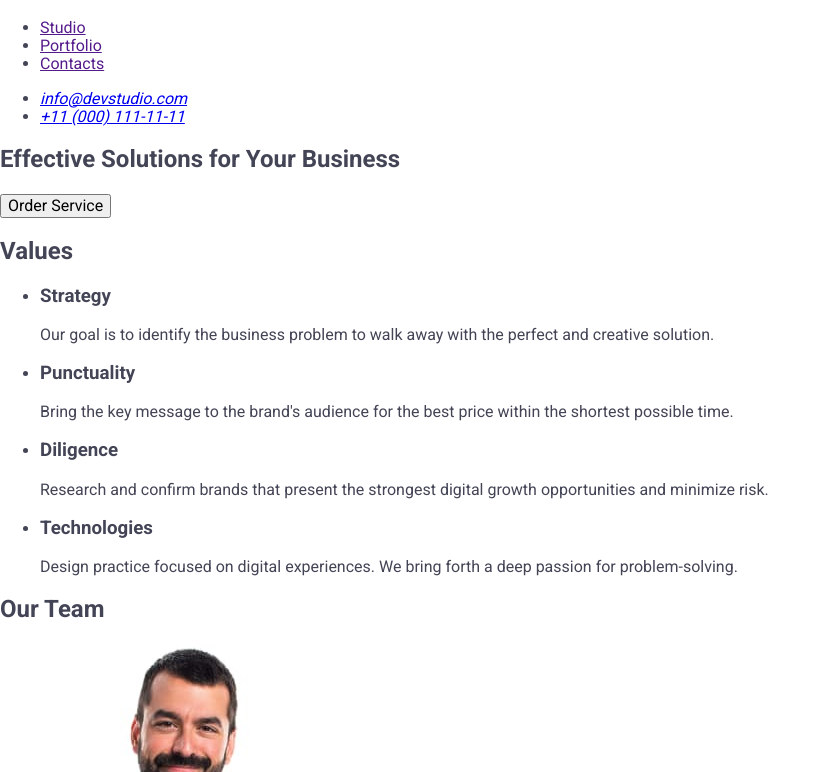
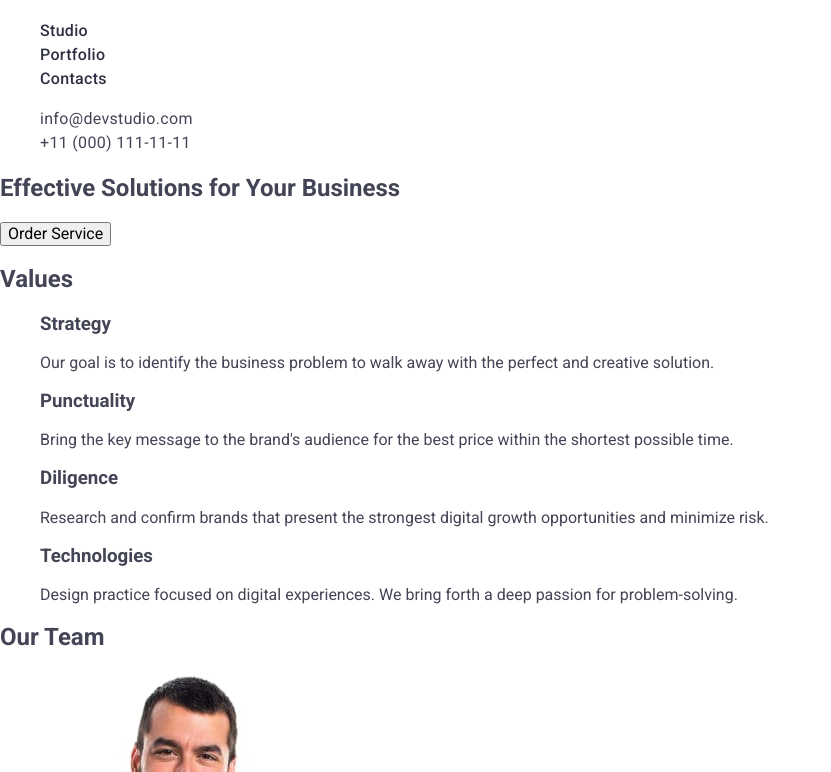
Before and after one commit to borsuk-toni/goit-markup-hw-02, a plain HTML site: page index.html in a window 1280 px wide. Shown: the part 28-800 px from the top of the page, without its empty margins (0-831 px from the left). Drawn offline with nearby package versions, Linux system fonts and the light colour scheme.

Commit message:
hw2-css-contd

```diff
--- a/css/styles.css
+++ b/css/styles.css
@@ -2,9 +2,12 @@ body {
     font-family: "Roboto", sans-serif;
     color: #434455;
 }
-.header {}
-
-.header-navigation {}
+ul {
+    list-style-type: none;
+}
+a {
+    text-decoration: none;
+}
 
 .header-logo {
     color:  #2E2F42;
@@ -19,17 +22,19 @@ body {
 .logo-web {
     color: #4D5AE5;
 }
-
-.header-menu {}
-
-.header-menu-item {}
-
-.header-menu-link {}
-
-.header-address {}
-
-.header-address-list {}
-
-.header-address-item {}
-
-.header-address-link {}
+.header-menu {
+    font-size: 16px;
+    font-weight: 500;
+    line-height: 1.5;
+    letter-spacing: 0.02em;
+}
+.header-menu-link {
+    color: #2E2F42;
+}
+.header-address-link {
+    color: #434455;
+    font-size: 16px;
+    font-style: normal;
+    line-height: 1.5;
+    letter-spacing: 0.02em;
+}
--- a/index.html
+++ b/index.html
@@ -12,24 +12,24 @@
     <link rel="stylesheet" href="./css/styles.css">
 </head>
 <body>
-    <header class="header">
-        <nav class="header-navigation">
+    <header>
+        <nav>
             <a href="./index.html" class="header-logo"> <span class="logo-web">Web</span>Studio</a>
             <ul class="header-menu">
-                <li class="header-menu-item">
+                <li>
                     <a class="header-menu-link" href="">Studio</a>
                 </li>
-                <li class="header-menu-item">
+                <li>
                     <a class="header-menu-link" href="">Portfolio</a>
                 </li>
-                <li class="header-menu-item">
+                <li>
                     <a class="header-menu-link" href="">Contacts</a>
                 </li>
             </ul>
         </nav>
-        <address class="header-address">
-            <ul class="header-address-list">
-                <li class="header-address-item">
+        <address>
+            <ul>
+                <li>
                     <a class="header-address-link" href="mailto:info@devstudio.com">info@devstudio.com</a>
                 </li>
                 <li>
```
